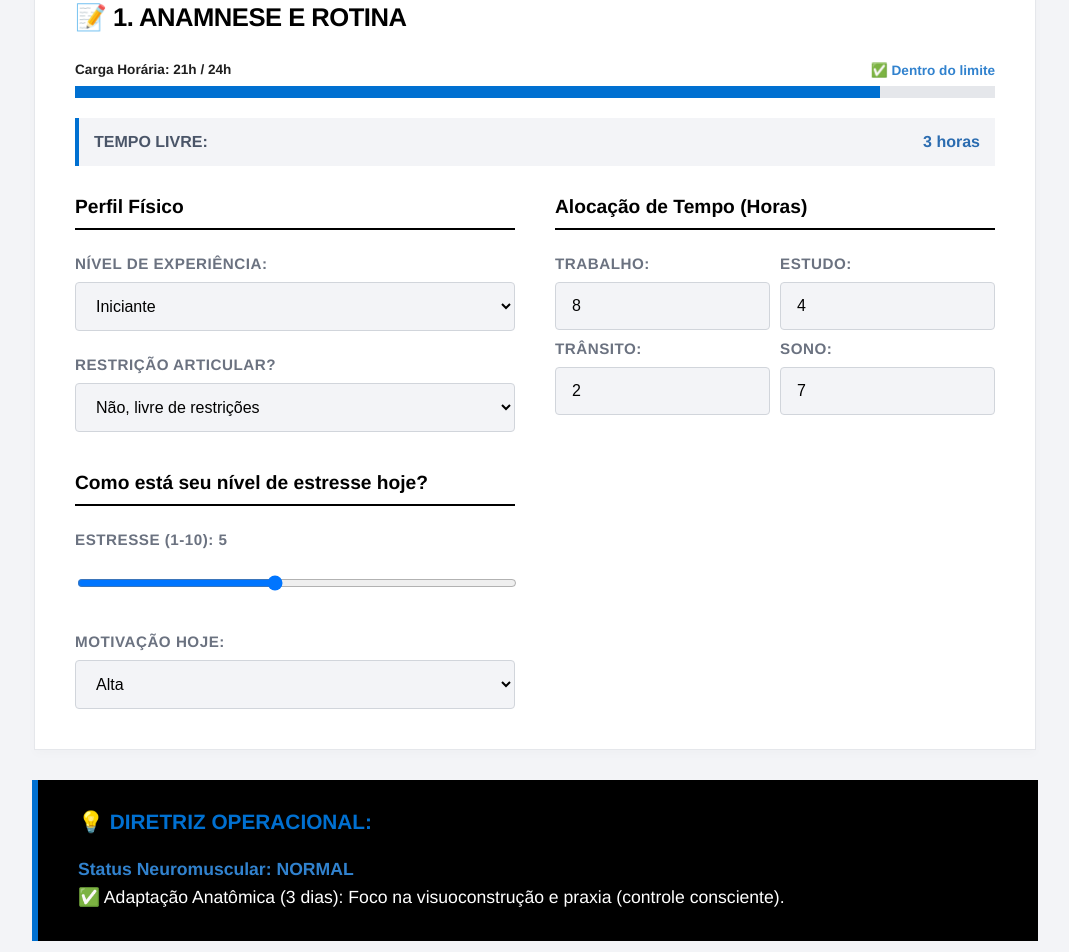
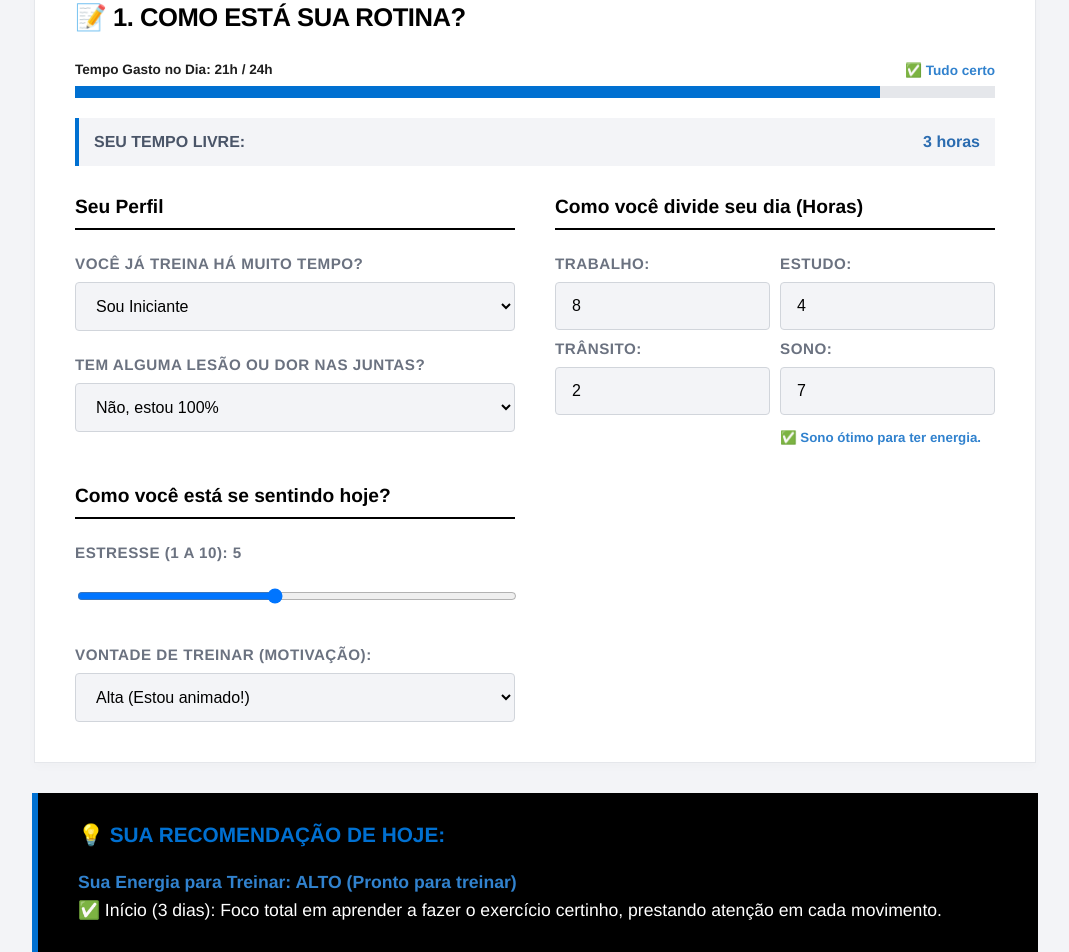
Before and after one commit to JLopes2024/app-beneficios-esporte, a React (Vite) app: page / in a window 1280 px wide. Shown: the part 480-1432 px from the top of the page, without its empty margins (105-1174 px from the left). Built offline with nearby package versions, Linux system fonts and the light colour scheme; a web font is replaced by a local one.

Commit message:
modificacao 12-06-melhoria-performance

```diff
--- a/src/Anamnese.jsx
+++ b/src/Anamnese.jsx
@@ -8,7 +8,6 @@ export default function Anamnese({
   totalHoras, estaEstourado, tempoLivre
 }) {
 
-  // Função para validar intervalos (0-24)
   const handleTempoChange = (valor, setter) => {
     const num = parseInt(valor) || 0;
     if (num < 0) setter(0);
@@ -16,16 +15,24 @@ export default function Anamnese({
     else setter(num);
   };
 
+  const getSonoStatus = (horas) => {
+    if (horas < 4) return { tipo: 'ERRO', msg: '⚠️ Perigoso: Muito pouco sono para o corpo descansar!' };
+    if (horas >= 4 && horas <= 6) return { tipo: 'ALERTA', msg: '⚠️ Atenção: Seu corpo não vai se recuperar 100% com esse tempo de sono.' };
+    return { tipo: 'OK', msg: '✅ Sono ótimo para ter energia.' };
+  };
+
+  const statusSono = getSonoStatus(horasSono);
+
   return (
     <section id="avaliacao-section" className="section-card">
-      <h2 className="section-title">📝 1. Anamnese e Rotina</h2>
+      <h2 className="section-title">📝 1. Como está sua rotina?</h2>
 
       {/* Barra de Tempo */}
       <div className="status-bar-container">
         <div className="status-header">
-          <span>Carga Horária: {totalHoras}h / 24h</span>
+          <span>Tempo Gasto no Dia: {totalHoras}h / 24h</span>
           <span className={estaEstourado ? 'status-error' : 'status-ok'}>
-            {estaEstourado ? '⚠️ Excedeu 24h!' : '✅ Dentro do limite'}
+            {estaEstourado ? '⚠️ Passou de 24h!' : '✅ Tudo certo'}
           </span>
         </div>
         <div className="progress-bg">
@@ -41,34 +48,34 @@ export default function Anamnese({
 
       {/* Tempo Livre */}
       <div className="tempo-livre-card">
-        <span className="label-livre">Tempo Livre:</span>
+        <span className="label-livre">Seu Tempo Livre:</span>
         <span className={tempoLivre < 0 ? 'valor-erro' : 'valor-ok'}>
-          {tempoLivre >= 0 ? `${tempoLivre} horas` : '⚠️ Rotina impossível'}
+          {tempoLivre >= 0 ? `${tempoLivre} horas` : '⚠️ Rotina impossível (reveja os horários)'}
         </span>
       </div>
 
       <div className="grid-2-col">
         <div className="form-group">
-          <h4>Perfil Físico</h4>
+          <h4>Seu Perfil</h4>
           <div className="input-wrapper">
-            <label className="input-label">Nível de Experiência:</label>
+            <label className="input-label">Você já treina há muito tempo?</label>
             <select className="input-field" value={experiencia} onChange={e => setExperiencia(e.target.value)}>
-              <option value="iniciante">Iniciante</option>
-              <option value="intermediario">Intermediário</option>
-              <option value="avancado">Avançado</option>
+              <option value="iniciante">Sou Iniciante</option>
+              <option value="intermediario">Já treino (Intermediário)</option>
+              <option value="avancado">Sou Avançado</option>
             </select>
           </div>
           <div className="input-wrapper">
-            <label className="input-label">Restrição Articular?</label>
+            <label className="input-label">Tem alguma lesão ou dor nas juntas?</label>
             <select className="input-field" value={dorArticular} onChange={e => setDorArticular(e.target.value)}>
-              <option value="nao">Não, livre de restrições</option>
-              <option value="sim">Sim, possuo limitações ativas</option>
+              <option value="nao">Não, estou 100%</option>
+              <option value="sim">Sim, sinto dor ou tenho lesão</option>
             </select>
           </div>
         </div>
 
         <div className="form-group">
-          <h4>Alocação de Tempo (Horas)</h4>
+          <h4>Como você divide seu dia (Horas)</h4>
           <div className="grid-2-col" style={{ gap: '10px' }}>
             <div className="input-wrapper">
               <label className="input-label">Trabalho:</label>
@@ -84,22 +91,37 @@ export default function Anamnese({
             </div>
             <div className="input-wrapper">
               <label className="input-label">Sono:</label>
-              <input type="number" min="0" max="24" className="input-field" value={horasSono} onChange={e => handleTempoChange(e.target.value, setHorasSono)} />
+              <input
+                type="number"
+                min="0"
+                max="24"
+                className={`input-field ${statusSono.tipo === 'ERRO' ? 'input-error' : ''}`}
+                value={horasSono}
+                onChange={e => handleTempoChange(e.target.value, setHorasSono)}
+              />
+              <small style={{
+                color: statusSono.tipo === 'ERRO' ? '#e53e3e' : statusSono.tipo === 'ALERTA' ? '#dd6b20' : '#3182ce',
+                fontWeight: 'bold',
+                display: 'block',
+                marginTop: '5px'
+              }}>
+                {statusSono.msg}
+              </small>
             </div>
           </div>
         </div>
 
         <div className="form-group">
-          <h4>Como está seu nível de estresse hoje?</h4>
+          <h4>Como você está se sentindo hoje?</h4>
           <div className="input-wrapper">
-            <label className="input-label">Estresse (1-10): {estresse}</label>
+            <label className="input-label">Estresse (1 a 10): {estresse}</label>
             <input type="range" min="1" max="10" className="input-field" value={estresse} onChange={e => setEstresse(e.target.value)} />
           </div>
           <div className="input-wrapper">
-            <label className="input-label">Motivação hoje:</label>
+            <label className="input-label">Vontade de treinar (Motivação):</label>
             <select className="input-field" value={motivacao} onChange={e => setMotivacao(e.target.value)}>
-              <option value="alta">Alta</option>
-              <option value="baixa">Baixa</option>
+              <option value="alta">Alta (Estou animado!)</option>
+              <option value="baixa">Baixa (Estou desanimado...)</option>
             </select>
           </div>
         </div>
--- a/src/App.jsx
+++ b/src/App.jsx
@@ -3,8 +3,6 @@ import Header from './components/Header/Header';
 import Hero from './components/Hero/Hero';
 import Planner from './components/Planner/Planner';
 import Anamnese from './Anamnese';
-
-// Adicionei calcularDisponibilidadeNeuromuscular aqui
 import { gerarRecomendacao, obterOpcoesDisponiveis, gerarBriefing, calcularDisponibilidadeNeuromuscular } from './utils/logicaApp';
 import './styles/App.css';
 
@@ -19,18 +17,14 @@ function App() {
   const [dorMuscular, setDorMuscular] = useState('nao');
   const [planner, setPlanner] = useState(Array.from({ length: 7 }, (_, i) => ({ id: i, data: '', atividade: '', horario: '' })));
 
-  // Novos Estados
   const [estresse, setEstresse] = useState(5);
-  const [sonoAtual, setSonoAtual] = useState(7);
   const [motivacao, setMotivacao] = useState('alta');
 
-  // Cálculos
   const totalHoras = Number(horasTrabalho) + Number(horasEstudo) + Number(horasTransito) + Number(horasSono);
   const tempoLivre = 24 - totalHoras;
   const estaEstourado = totalHoras > 24;
 
-  // Função de decisão (usando o sonoAtual para comparar com o sono ideal)
-  const prontidao = calcularDisponibilidadeNeuromuscular(estresse, sonoAtual, 8, motivacao);
+  const prontidao = calcularDisponibilidadeNeuromuscular(estresse, horasSono, 8, motivacao);
 
   const atualizarPlanner = (index, campo, valor) => {
     const novoPlanner = [...planner];
@@ -57,16 +51,20 @@ function App() {
         />
 
         <section className="alert-box">
-          <h3>💡 Diretriz Operacional:</h3>
-          {/* Adicionei o feedback visual da prontidão aqui */}
-          <p style={{ color: prontidao.cor, fontWeight: 'bold' }}>Status Neuromuscular: {prontidao.status}</p>
+          <h3>💡 Sua Recomendação de Hoje:</h3>
+          <p style={{ color: prontidao.cor, fontWeight: 'bold' }}>Sua Energia para Treinar: {prontidao.status}</p>
           <p>{gerarRecomendacao(experiencia, dorArticular, '3 dias', horasTrabalho, horasEstudo, horasTransito, horasSono, energiaHoje, dorMuscular)}</p>
         </section>
 
-        <Planner planner={planner} atualizarPlanner={atualizarPlanner} opcoesPermitidas={obterOpcoesDisponiveis(experiencia, dorArticular, dorMuscular, energiaHoje, horasSono)} />
+        <Planner
+          planner={planner}
+          atualizarPlanner={atualizarPlanner}
+          opcoesPermitidas={obterOpcoesDisponiveis(experiencia, dorArticular, dorMuscular, energiaHoje, horasSono, estresse, motivacao)}
+          statusNeuromuscular={prontidao.status}
+        />
 
         <section className="briefing-card">
-          <h2>📊 Balanço Geral</h2>
+          <h2>📊 Resumo da Sua Agenda</h2>
           <p className="briefing-text">{gerarBriefing(planner, experiencia, dorArticular, dorMuscular, horasSono, horasTrabalho, horasEstudo)}</p>
         </section>
       </main>
--- a/src/utils/logicaApp.js
+++ b/src/utils/logicaApp.js
@@ -10,46 +10,62 @@ export const formatarDataBr = (dataIso) => {
   return `${dia}/${mes}/${ano}`;
 };
 
+export const calcularDisponibilidadeNeuromuscular = (estresse, sonoAtual, sonoIdeal, motivacao) => {
+  const deficitSono = sonoIdeal - sonoAtual;
+  let pontuacao = 0;
+
+  if (Number(estresse) > 7) pontuacao += 3;
+  if (deficitSono > 2) pontuacao += 3;
+  if (motivacao === 'baixa') pontuacao += 2;
+
+  if (pontuacao >= 5) return { status: 'MUITO BAIXO (Risco de lesão)', treinoRecomendado: 'Descanso Ativo', cor: '#e53e3e' };
+  if (pontuacao >= 3) return { status: 'MODERADO (Atenção)', treinoRecomendado: 'Treino Leve', cor: '#dd6b20' };
+  return { status: 'ALTO (Pronto para treinar)', treinoRecomendado: 'Treino Completo', cor: '#3182ce' };
+};
+
 export const gerarRecomendacao = (experiencia, dorArticular, frequencia, horasTrabalho, horasEstudo, horasTransito, horasSono, energiaHoje, dorMuscular) => {
-  if (dorArticular === 'sim') return "⚠️ ALERTA CLÍNICO: Necessária liberação médica prévia. O foco deve ser estritamente em estabilidade articular. Treinos com carga bloqueados no planner.";
+  if (dorArticular === 'sim') return "⚠️ ALERTA: É necessário consultar um médico. Foco apenas em melhorar a mobilidade, sem pegar peso. Treinos pesados estão bloqueados para sua segurança.";
 
   const totalOcupado = Number(horasTrabalho) + Number(horasEstudo) + Number(horasTransito);
 
   let prescricaoBase = experiencia === 'iniciante'
-    ? `✅ Adaptação Anatômica (${frequencia}): Foco na visuoconstrução e praxia (controle consciente).`
-    : (experiencia === 'avancado' ? `🔥 Alta Intensidade (${frequencia}): Repertório automatizado na memória não declarativa. Novas modalidades avançadas desbloqueadas no planner.` : `⚡ Transição (${frequencia}): Refinamento biomecânico.`);
+    ? `✅ Início (${frequencia}): Foco total em aprender a fazer o exercício certinho, prestando atenção em cada movimento.`
+    : (experiencia === 'avancado' ? `🔥 Fase Avançada (${frequencia}): Como os movimentos já estão no automático para você, o foco agora é aumentar o desafio e o esforço.` : `⚡ Evolução (${frequencia}): Melhorar a postura e a qualidade da execução.`);
 
-  if (horasSono < 6) prescricaoBase += " 📉 Atenção: Privação severa de sono detectada. Sistema nervoso central sobrecarregado.";
-  if (totalOcupado > 14) prescricaoBase += ` ⏱️ Alerta: Use treinos Express (máx 40 min) devido à alta ocupação de tempo.`;
+  if (horasSono < 6) prescricaoBase += " 📉 Atenção: Você dormiu muito pouco. Seu corpo e sua mente estão esgotados.";
+  if (totalOcupado > 14) prescricaoBase += ` ⏱️ Alerta: Seu dia está muito corrido. Prefira treinos rápidos (no máximo 40 minutos).`;
 
-  if (energiaHoje === 'baixa') prescricaoBase += " 🔋 Ajuste: Reduza a complexidade motora hoje devido à baixa energia.";
-  if (dorMuscular === 'intensa') prescricaoBase += " 🩹 Recuperação: Dor muscular limitante. Sessões intensas bloqueadas temporariamente.";
+  if (energiaHoje === 'baixa') prescricaoBase += " 🔋 Ajuste: Como você está com pouca energia, evite exercícios muito complicados ou que exijam muito equilíbrio hoje.";
+  if (dorMuscular === 'intensa') prescricaoBase += " 🩹 Recuperação: Você está com muita dor no corpo. Treinos pesados foram retirados hoje para você descansar.";
 
   return prescricaoBase;
 };
 
-export const obterOpcoesDisponiveis = (experiencia, dorArticular, dorMuscular, energiaHoje, horasSono) => {
+export const obterOpcoesDisponiveis = (experiencia, dorArticular, dorMuscular, energiaHoje, horasSono, estresse, motivacao) => {
   const opcoesRecuperativas = [
     { valor: '', rotulo: 'Selecione a atividade...' },
-    { valor: 'descanso', rotulo: '💤 Descanso Absoluto' },
-    { valor: 'fisioterapia', rotulo: '🩹 Fisioterapia / Reabilitação' },
-    { valor: 'mobilidade', rotulo: '🧘 Mobilidade / Alongamento' },
+    { valor: 'descanso', rotulo: '💤 Descanso Total' },
+    { valor: 'fisioterapia', rotulo: '🩹 Cuidados com Lesão / Fisioterapia' },
+    { valor: 'mobilidade', rotulo: '🧘 Alongamento / Mobilidade' },
     { valor: 'caminhada', rotulo: '🚶 Caminhada Leve' }
   ];
 
   if (dorArticular === 'sim' || dorMuscular === 'intensa') return opcoesRecuperativas;
 
-  let opcoesTreino = [ ...opcoesRecuperativas, { valor: 'treino_adaptacao', rotulo: '🏋️ Treino Base (Controle Motor)' } ];
+  const prontidao = calcularDisponibilidadeNeuromuscular(estresse, horasSono, 8, motivacao);
+  if (prontidao.status === 'MUITO BAIXO (Risco de lesão)') return opcoesRecuperativas;
 
-  if (energiaHoje === 'baixa' || horasSono < 6) return opcoesTreino;
+  let opcoesTreino = [ ...opcoesRecuperativas, { valor: 'treino_adaptacao', rotulo: '🏋️ Treino Leve (Aprender o movimento)' } ];
 
-  opcoesTreino.push({ valor: 'treino_intenso', rotulo: '🔥 Alta Intensidade Tradicional' });
+  if (prontidao.status === 'MODERADO (Atenção)' || energiaHoje === 'baixa' || horasSono < 6) return opcoesTreino;
+
+  opcoesTreino.push({ valor: 'treino_intenso', rotulo: '🔥 Treino Pesado' });
 
   if (experiencia === 'avancado') {
     opcoesTreino.push(
-      { valor: 'treino_choque', rotulo: '⚡ Método de Choque / Falha' },
-      { valor: 'treino_potencia', rotulo: '🚀 Potência e Pliometria' },
-      { valor: 'treino_lpo', rotulo: '🏋️ LPO / Levantamento Olímpico' }
+      { valor: 'treino_choque', rotulo: '⚡ Treino até o Limite' },
+      { valor: 'treino_potencia', rotulo: '🚀 Treino Explosivo (Saltos)' },
+      { valor: 'treino_lpo', rotulo: '🏋️ Levantamento de Peso (Avançado)' }
     );
   }
   return opcoesTreino;
@@ -65,24 +81,24 @@ export const gerarBriefing = (planner, experiencia, dorArticular, dorMuscular, h
     if (['descanso', 'fisioterapia', 'mobilidade'].includes(sessao.atividade)) recuperativos++;
   });
 
-  if (sessoesAgendadas === 0) return "Nenhuma sessão com data planejada ainda.";
+  if (sessoesAgendadas === 0) return "Nenhuma atividade marcada na agenda ainda.";
 
-  let analise = `Sistema configurado para ${sessoesAgendadas} sessões agendadas. `;
+  let analise = `Você tem ${sessoesAgendadas} dias de treino programados. `;
 
   if ((dorArticular === 'sim' || dorMuscular === 'intensa') && (intensos > 0 || base > 0)) {
-     return "🛑 CONFLITO GRAVE: Restrição física ativa mapeada, mas existem treinos de carga agendados.";
+     return "🛑 CUIDADO: Você avisou que está com dor ou lesão, mas colocou treinos de peso na agenda. Mude para descanso ou alongamento.";
   }
 
   if (experiencia !== 'avancado' && intensos > 0 && planner.some(s => ['treino_choque', 'treino_potencia', 'treino_lpo'].includes(s.atividade))) {
-    return "⚠️ NÍVEL INCOMPATÍVEL: Treinos avançados (LPO/Pliometria) agendados sem perfil avançado.";
+    return "⚠️ ATENÇÃO: Você agendou treinos muito avançados, mas seu nível atual é iniciante ou intermediário. Há risco de se machucar.";
   }
 
   if (intensos > 3 && (horasSono < 6 || (Number(horasTrabalho) + Number(horasEstudo) > 12))) {
-    analise += "⚠️ RISCO DE OVERTRAINING: Sua rotina consome muita energia mental e física.";
+    analise += "⚠️ RISCO DE EXAGERO: Sua rotina já gasta muita energia. Fazer tantos treinos pesados pode fazer mal para a sua saúde.";
   } else if (intensos > 0 && recuperativos === 0) {
-    analise += "⚠️ DÉFICIT DE RECUPERAÇÃO detectado.";
+    analise += "⚠️ FALTA DE DESCANSO: Você agendou treinos pesados, mas não tirou nenhum dia para o corpo descansar e se recuperar.";
   } else {
-    analise += "✅ Protocolo seguro e validado para exportação.";
+    analise += "✅ Sua agenda de treinos está bem equilibrada e segura.";
   }
 
   return analise;
@@ -90,7 +106,7 @@ export const gerarBriefing = (planner, experiencia, dorArticular, dorMuscular, h
 
 export const gerarLinkAgenda = (rotuloAtividade, dataIso, horario) => {
   const titulo = encodeURIComponent(`🏋️ ${rotuloAtividade}`);
-  const detalhes = encodeURIComponent(`Sessão prescrita pelo app.`);
+  const detalhes = encodeURIComponent(`Atividade marcada no seu Planner.`);
   const startData = dataIso.replace(/-/g, '');
   const startHora = horario.replace(':', '');
   const startTime = `${startData}T${startHora}00`;
@@ -99,16 +115,3 @@ export const gerarLinkAgenda = (rotuloAtividade, dataIso, horario) => {
   const endTime = `${startData}T${endHora}00`;
   return `https://calendar.google.com/calendar/render?action=TEMPLATE&text=${titulo}&details=${detalhes}&dates=${startTime}/${endTime}`;
 };
-export const calcularDisponibilidadeNeuromuscular = (estresse, sonoAtual, sonoIdeal, motivacao) => {
-  const deficitSono = sonoIdeal - sonoAtual;
-  let pontuacao = 0;
-
-  // Pontuação de Risco
-  if (estresse > 7) pontuacao += 3;
-  if (deficitSono > 2) pontuacao += 3;
-  if (motivacao === 'baixa') pontuacao += 2;
-
-  if (pontuacao >= 5) return { status: 'CRÍTICO', treinoRecomendado: 'Recuperação Ativa', cor: '#e53e3e' };
-  if (pontuacao >= 3) return { status: 'ATENÇÃO', treinoRecomendado: 'Volume Moderado', cor: '#dd6b20' };
-  return { status: 'NORMAL', treinoRecomendado: 'Carga Total', cor: '#3182ce' };
-};
```
